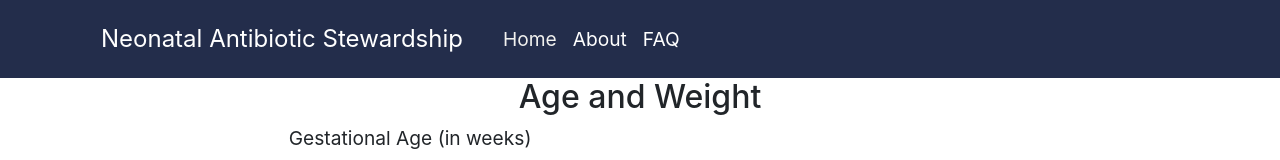
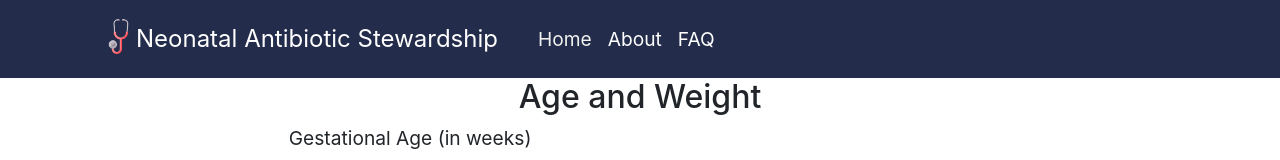
Before and after one commit to willbigger/willbigger.github.io, a React (Create React App) app in the folder frontend/: page / in a window 1280 px wide. Shown: the top 160 px of the page. Built offline with nearby package versions, Linux system fonts and the light colour scheme.

Commit message:
stethoscope logo in header

```diff
--- a/frontend/src/components/Header.js
+++ b/frontend/src/components/Header.js
@@ -1,6 +1,6 @@
 import React from "react";
 import { Nav, Navbar, Container } from 'react-bootstrap';
-import logo from './logo';
+import logo from './favicon.png';
 
 function Header() {
 
@@ -12,7 +12,7 @@ function Header() {
       <Container >
         <Navbar.Brand style={{color: '#F1F1EF'}}>
           <Nav.Link href="/" style={{text_decoration: 'none', color: 'white', fontSize:'larger'}}>
-            {/* <img src={logo} style={{width:35, marginTop: -7}}></img> */}
+            <img src={logo} style={{width:35, marginTop: -7}}></img>
             Neonatal Antibiotic Stewardship
           </Nav.Link>
           </Navbar.Brand>
```
Also changed, not shown: frontend/src/components/favicon.png (added).
